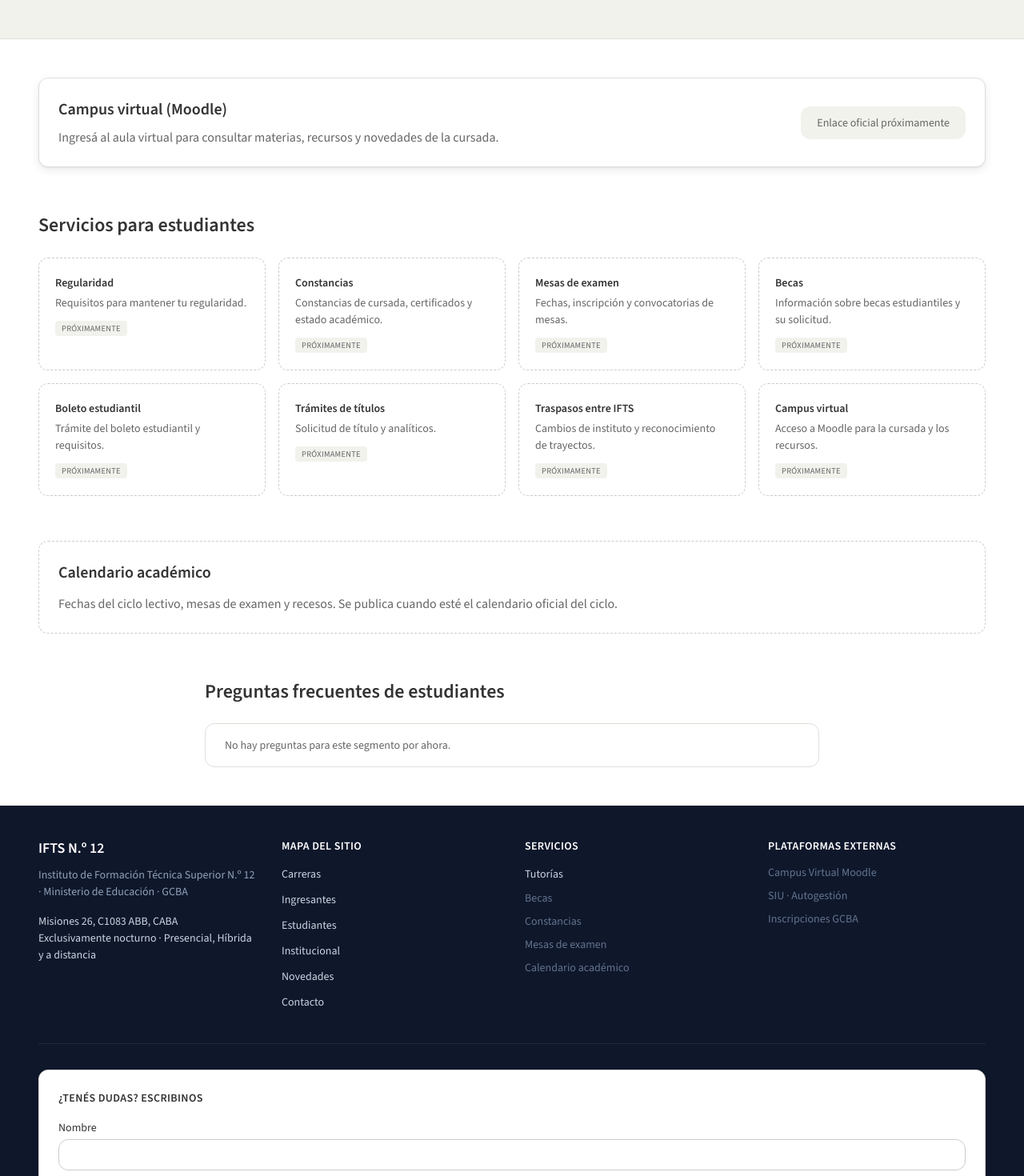
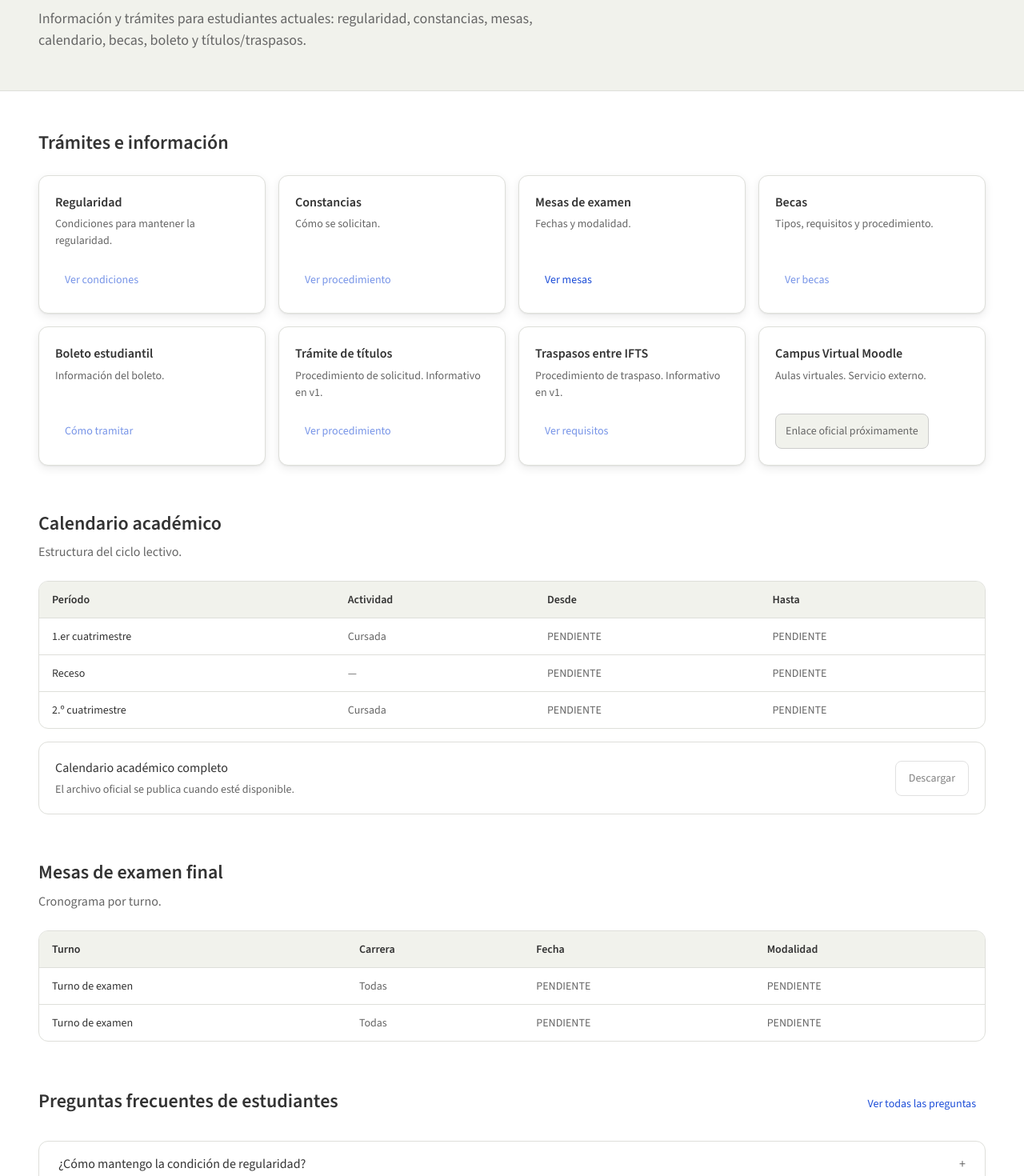
Before and after one commit to 3m1l10j4v13r4qu1n0/web_ifts12_frontend, a React (Vite) app: page /estudiantes in a window 1280 px wide. Shown: the part 300-1770 px from the top of the page at 80% size. Built offline with nearby package versions, Linux system fonts and the light colour scheme; no server answers.

Commit message:
feat(ui): se alinea la página de estudiantes al diseño del avance (T10)

```diff
--- a/src/constants/mock-data.ts
+++ b/src/constants/mock-data.ts
@@ -78,10 +78,11 @@ export const mockNoticias: Noticia[] = [
   },
 ];
 
-// Preguntas del export `10 · Preguntas frecuentes (segmentada)`, segmento Ingresantes. Las
-// respuestas oficiales están PENDIENTES (las carga Análisis Funcional; no inventar): se
-// reemplazan por el mensaje de proceso `RESPUESTA_PENDIENTE`. Las FAQ institucionales no tienen
-// tab en el diseño (quedan accesibles solo desde el buscador global del header).
+// Preguntas del export `10 · Preguntas frecuentes (segmentada)`, segmento Ingresantes, más las
+// 4 de estudiantes del export `04 · Estudiantes`. Las respuestas oficiales están PENDIENTES (las
+// carga Análisis Funcional; no inventar): se reemplazan por el mensaje de proceso
+// `RESPUESTA_PENDIENTE`. Las FAQ institucionales no tienen tab en el diseño (quedan accesibles
+// solo desde el buscador global del header).
 const RESPUESTA_PENDIENTE = 'Respuesta oficial pendiente de validación institucional.';
 
 export const mockFaqs: FaqItem[] = [
@@ -113,6 +114,30 @@ export const mockFaqs: FaqItem[] = [
     id: 'faq-ing-modalidad',
     categoria: 'ingresantes',
     pregunta: '¿Cuál es la modalidad y el horario de las carreras?',
+    respuesta: RESPUESTA_PENDIENTE,
+  },
+  {
+    id: 'faq-est-regularidad',
+    categoria: 'estudiantes',
+    pregunta: '¿Cómo mantengo la condición de regularidad?',
+    respuesta: RESPUESTA_PENDIENTE,
+  },
+  {
+    id: 'faq-est-constancia',
+    categoria: 'estudiantes',
+    pregunta: '¿Dónde solicito una constancia?',
+    respuesta: RESPUESTA_PENDIENTE,
+  },
+  {
+    id: 'faq-est-mesa',
+    categoria: 'estudiantes',
+    pregunta: '¿Cómo me presento a una mesa de examen?',
+    respuesta: RESPUESTA_PENDIENTE,
+  },
+  {
+    id: 'faq-est-campus',
+    categoria: 'estudiantes',
+    pregunta: '¿Cómo accedo al Campus Virtual?',
     respuesta: RESPUESTA_PENDIENTE,
   },
   {
--- a/src/pages/EstudiantesPage.tsx
+++ b/src/pages/EstudiantesPage.tsx
@@ -1,50 +1,114 @@
 import EncabezadoPagina from '../components/layout/EncabezadoPagina';
+import Button, { type VarianteBoton } from '../components/ui/Button';
 import FaqAcordeon from '../components/ui/FaqAcordeon';
 import { ENLACES } from '../constants/enlaces';
 import { mockFaqs } from '../constants/mock-data';
 
 const faqEstudiantes = mockFaqs.filter((item) => item.categoria === 'estudiantes');
 
-const SERVICIOS_ESTUDIANTES = [
+interface Tramite {
+  id: string;
+  titulo: string;
+  descripcion: string;
+  cta: string;
+  /** Ruta interna (`/…`) o ancla (`#…`) del CTA; `undefined` deja el botón deshabilitado. */
+  href?: string;
+  variante?: VarianteBoton;
+}
+
+/**
+ * Trámites e información del export `04 · Estudiantes`. Las descripciones son las del diseño
+ * sin las refs de requisitos (RF-07…RF-31), que quedan como anotación de código. Los destinos de
+ * cada trámite todavía no existen como página: el CTA se muestra deshabilitado salvo el de mesas,
+ * que baja a la tabla de la propia página, y el de Moodle, que es un servicio externo.
+ */
+const TRAMITES: Tramite[] = [
   {
     id: 'regularidad',
     titulo: 'Regularidad',
-    descripcion: 'Requisitos para mantener tu regularidad.',
+    descripcion: 'Condiciones para mantener la regularidad.',
+    cta: 'Ver condiciones',
   },
   {
     id: 'constancias',
     titulo: 'Constancias',
-    descripcion: 'Constancias de cursada, certificados y estado académico.',
+    descripcion: 'Cómo se solicitan.',
+    cta: 'Ver procedimiento',
   },
   {
     id: 'mesas-examen',
     titulo: 'Mesas de examen',
-    descripcion: 'Fechas, inscripción y convocatorias de mesas.',
+    descripcion: 'Fechas y modalidad.',
+    cta: 'Ver mesas',
+    href: '#mesas-de-examen-final',
   },
   {
     id: 'becas',
     titulo: 'Becas',
-    descripcion: 'Información sobre becas estudiantiles y su solicitud.',
+    descripcion: 'Tipos, requisitos y procedimiento.',
+    cta: 'Ver becas',
   },
   {
     id: 'boleto-estudiantil',
     titulo: 'Boleto estudiantil',
-    descripcion: 'Trámite del boleto estudiantil y requisitos.',
+    descripcion: 'Información del boleto.',
+    cta: 'Cómo tramitar',
   },
   {
     id: 'titulos',
-    titulo: 'Trámites de títulos',
-    descripcion: 'Solicitud de título y analíticos.',
+    titulo: 'Trámite de títulos',
+    descripcion: 'Procedimiento de solicitud. Informativo en v1.',
+    cta: 'Ver procedimiento',
   },
   {
     id: 'traspasos',
     titulo: 'Traspasos entre IFTS',
-    descripcion: 'Cambios de instituto y reconocimiento de trayectos.',
+    descripcion: 'Procedimiento de traspaso. Informativo en v1.',
+    cta: 'Ver requisitos',
   },
   {
     id: 'campus-virtual',
-    titulo: 'Campus virtual',
-    descripcion: 'Acceso a Moodle para la cursada y los recursos.',
+    titulo: 'Campus Virtual Moodle',
+    descripcion: 'Aulas virtuales. Servicio externo.',
+    cta: 'Ingresar a Moodle',
+    variante: 'secundario',
+  },
+];
+
+/**
+ * Estructura del ciclo lectivo del export `04 · Estudiantes`. Las fechas quedan PENDIENTE hasta
+ * que el instituto publique el calendario oficial: no se inventan fechas (I8 · RF-11).
+ */
+const CALENDARIO: { periodo: string; actividad: string; desde: string; hasta: string }[] = [
+  { periodo: '1.er cuatrimestre', actividad: 'Cursada', desde: 'PENDIENTE', hasta: 'PENDIENTE' },
+  { periodo: 'Receso', actividad: '—', desde: 'PENDIENTE', hasta: 'PENDIENTE' },
+  { periodo: '2.º cuatrimestre', actividad: 'Cursada', desde: 'PENDIENTE', hasta: 'PENDIENTE' },
+];
+
+/**
+ * Mesas de examen final del export: cronograma por turno (RF-09). La estructura de ejemplo del
+ * diseño se repite con todos los datos PENDIENTE.
+ */
+const MESAS_EXAMEN: {
+  id: string;
+  turno: string;
+  carrera: string;
+  fecha: string;
+  modalidad: string;
+}[] = [
+  {
+    id: 'mesa-1',
+    turno: 'Turno de examen',
+    carrera: 'Todas',
+    fecha: 'PENDIENTE',
+    modalidad: 'PENDIENTE',
+  },
+  {
+    id: 'mesa-2',
+    turno: 'Turno de examen',
+    carrera: 'Todas',
+    fecha: 'PENDIENTE',
+    modalidad: 'PENDIENTE',
   },
 ];
 
@@ -54,83 +118,191 @@ function EstudiantesPage() {
   return (
     <main className="min-h-screen">
       <EncabezadoPagina
-        eyebrow="Cursada"
+        breadcrumb={[{ etiqueta: 'Inicio', href: '/' }, { etiqueta: 'Estudiantes' }]}
+        eyebrow="Estudiantes"
         seccion="cian"
         titulo="Estudiantes"
-        descripcion="Servicios, trámites y recursos para tu cursada en el instituto."
+        descripcion="Información y trámites para estudiantes actuales: regularidad, constancias, mesas, calendario, becas, boleto y títulos/traspasos."
       />
 
       <div className="mx-auto max-w-contenido space-y-14 px-4 py-12">
-        <section
-          aria-labelledby="titulo-campus"
-          className="flex flex-col gap-4 rounded-xl border border-borde-suave bg-white p-6 shadow-suave sm:flex-row sm:items-center sm:justify-between"
+        {/*
+          Anotación del diseño (comentario UX/UI, no es copy visible): la bajada original agrega
+          "Reemplaza la propuesta 'Comunidad de alumnos' (B3)" y la nota "Información del propio
+          sitio vs. trámites externos: los enlaces con ↗ abren servicios externos (Moodle, SIU,
+          GCBA). No hay cuentas ni perfiles de estudiantes en este sitio."
+        */}
+
+        <section aria-labelledby="titulo-tramites">
+          <h2 id="titulo-tramites" className="text-2xl font-bold text-texto">
+            Trámites e información
+          </h2>
+          <ul className="mt-6 grid grid-cols-1 gap-4 sm:grid-cols-2 lg:grid-cols-4">
+            {TRAMITES.map((tramite) => {
+              const esMoodle = tramite.id === 'campus-virtual';
+
+              return (
+                <li
+                  key={tramite.id}
+                  className="flex flex-col rounded-xl border border-borde-suave bg-white p-5 shadow-suave"
                 >
-          <div>
-            <h2 id="titulo-campus" className="text-xl font-semibold text-texto">
-              Campus virtual (Moodle)
-            </h2>
-            <p className="mt-2 text-texto-suave">
-              Ingresá al aula virtual para consultar materias, recursos y novedades de la cursada.
-            </p>
-          </div>
-          {campusDisponible ? (
-            <a
-              href={ENLACES.moodle}
-              rel="noopener noreferrer"
-              className="inline-flex shrink-0 items-center justify-center rounded-lg bg-acento-600 px-5 py-2.5 text-sm font-medium text-white transition-colors hover:bg-acento-700"
-            >
-              Ingresar al campus virtual
-            </a>
+                  <h3 className="text-base font-semibold text-texto">{tramite.titulo}</h3>
+                  <p className="mt-1 flex-1 text-sm text-texto-suave">{tramite.descripcion}</p>
+                  <div className="mt-4">
+                    {esMoodle ? (
+                      campusDisponible ? (
+                        <Button variante="secundario" tamano="sm" href={ENLACES.moodle}>
+                          {tramite.cta}
+                        </Button>
                       ) : (
                         <span
                           aria-disabled="true"
-              className="inline-flex shrink-0 cursor-default items-center rounded-lg bg-fondo px-5 py-2.5 text-sm font-medium text-texto-suave"
+                          className="inline-flex min-h-11 items-center rounded-md border border-borde bg-fondo px-3 text-sm font-medium text-texto-suave"
                         >
                           Enlace oficial próximamente
                         </span>
+                      )
+                    ) : (
+                      <Button
+                        variante={tramite.variante ?? 'fantasma'}
+                        tamano="sm"
+                        href={tramite.href}
+                        disabled={tramite.href === undefined}
+                      >
+                        {tramite.cta}
+                      </Button>
                     )}
-        </section>
-
-        <section aria-labelledby="titulo-servicios">
-          <h2 id="titulo-servicios" className="text-2xl font-bold text-texto">
-            Servicios para estudiantes
-          </h2>
-          <ul className="mt-6 grid grid-cols-1 gap-4 sm:grid-cols-2 lg:grid-cols-4">
-            {SERVICIOS_ESTUDIANTES.map((servicio) => (
-              <li
-                key={servicio.id}
-                aria-disabled="true"
-                className="rounded-xl border border-dashed border-borde bg-white p-5"
-              >
-                <h3 className="text-sm font-semibold text-texto">{servicio.titulo}</h3>
-                <p className="mt-1 text-sm text-texto-suave">{servicio.descripcion}</p>
-                <span className="mt-3 inline-block rounded bg-fondo px-2 py-0.5 text-[0.65rem] font-medium uppercase tracking-wide text-texto-suave">
-                  Próximamente
-                </span>
+                  </div>
                 </li>
-            ))}
+              );
+            })}
           </ul>
         </section>
 
-        <section
-          aria-labelledby="titulo-calendario"
-          className="rounded-xl border border-dashed border-borde bg-white p-6"
-        >
-          <h2 id="titulo-calendario" className="text-xl font-semibold text-texto">
+        <section aria-labelledby="titulo-calendario">
+          <h2 id="titulo-calendario" className="text-2xl font-bold text-texto">
             Calendario académico
           </h2>
-          <p className="mt-3 text-texto-suave">
-            Fechas del ciclo lectivo, mesas de examen y recesos. Se publica cuando esté el
-            calendario oficial del ciclo.
+          {/*
+            Anotación del diseño (comentario UX/UI, no es copy visible):
+            "Estructura del ciclo lectivo (RF-11). Sin fechas inventadas (I8)."
+          */}
+          <p className="mt-2 text-texto-suave">Estructura del ciclo lectivo.</p>
+
+          <div className="mt-6 overflow-x-auto rounded-xl border border-borde-suave bg-white">
+            <table className="w-full border-collapse text-left text-sm">
+              <caption className="sr-only">Estructura del ciclo lectivo</caption>
+              <thead className="bg-fondo">
+                <tr>
+                  <th scope="col" className="px-4 py-3 font-semibold text-texto">
+                    Período
+                  </th>
+                  <th scope="col" className="px-4 py-3 font-semibold text-texto">
+                    Actividad
+                  </th>
+                  <th scope="col" className="px-4 py-3 font-semibold text-texto">
+                    Desde
+                  </th>
+                  <th scope="col" className="px-4 py-3 font-semibold text-texto">
+                    Hasta
+                  </th>
+                </tr>
+              </thead>
+              <tbody>
+                {CALENDARIO.map((fila) => (
+                  <tr key={fila.periodo} className="border-t border-borde-suave">
+                    <th scope="row" className="px-4 py-3 align-top font-medium text-texto">
+                      {fila.periodo}
+                    </th>
+                    <td className="px-4 py-3 align-top text-texto-suave">{fila.actividad}</td>
+                    <td className="px-4 py-3 align-top text-texto-suave">{fila.desde}</td>
+                    <td className="px-4 py-3 align-top text-texto-suave">{fila.hasta}</td>
+                  </tr>
+                ))}
+              </tbody>
+            </table>
+          </div>
+
+          {/*
+            Anotación del diseño (comentario UX/UI, no es copy visible):
+            "Calendario académico completo · Archivo oficial PENDIENTE · PDF" + botón "Descargar".
+            El PDF todavía no existe en el backend ni en el Drive validado.
+          */}
+          <div className="mt-4 flex flex-col gap-3 rounded-xl border border-borde-suave bg-white p-5 sm:flex-row sm:items-center sm:justify-between">
+            <div>
+              <p className="font-medium text-texto">Calendario académico completo</p>
+              <p className="mt-1 text-sm text-texto-suave">
+                El archivo oficial se publica cuando esté disponible.
               </p>
+            </div>
+            <Button variante="secundario" disabled>
+              Descargar
+            </Button>
+          </div>
         </section>
 
-        <section aria-labelledby="titulo-faq" className="mx-auto max-w-3xl">
+        <section id="mesas-de-examen-final" aria-labelledby="titulo-mesas">
+          <h2 id="titulo-mesas" className="text-2xl font-bold text-texto">
+            Mesas de examen final
+          </h2>
+          {/*
+            Anotación del diseño (comentario UX/UI, no es copy visible):
+            "Cronograma por turno (RF-09)." La estructura de ejemplo se publica con datos
+            PENDIENTE hasta que el instituto confirme el cronograma.
+          */}
+          <p className="mt-2 text-texto-suave">Cronograma por turno.</p>
+
+          <div className="mt-6 overflow-x-auto rounded-xl border border-borde-suave bg-white">
+            <table className="w-full border-collapse text-left text-sm">
+              <caption className="sr-only">Cronograma de mesas de examen final</caption>
+              <thead className="bg-fondo">
+                <tr>
+                  <th scope="col" className="px-4 py-3 font-semibold text-texto">
+                    Turno
+                  </th>
+                  <th scope="col" className="px-4 py-3 font-semibold text-texto">
+                    Carrera
+                  </th>
+                  <th scope="col" className="px-4 py-3 font-semibold text-texto">
+                    Fecha
+                  </th>
+                  <th scope="col" className="px-4 py-3 font-semibold text-texto">
+                    Modalidad
+                  </th>
+                </tr>
+              </thead>
+              <tbody>
+                {MESAS_EXAMEN.map((fila) => (
+                  <tr key={fila.id} className="border-t border-borde-suave">
+                    <th scope="row" className="px-4 py-3 align-top font-medium text-texto">
+                      {fila.turno}
+                    </th>
+                    <td className="px-4 py-3 align-top text-texto-suave">{fila.carrera}</td>
+                    <td className="px-4 py-3 align-top text-texto-suave">{fila.fecha}</td>
+                    <td className="px-4 py-3 align-top text-texto-suave">{fila.modalidad}</td>
+                  </tr>
+                ))}
+              </tbody>
+            </table>
+          </div>
+        </section>
+
+        <section aria-labelledby="titulo-faq">
+          <div className="flex flex-wrap items-baseline justify-between gap-3">
             <h2 id="titulo-faq" className="text-2xl font-bold text-texto">
               Preguntas frecuentes de estudiantes
             </h2>
+            <Button variante="fantasma" tamano="sm" href="/faq">
+              Ver todas las preguntas
+            </Button>
+          </div>
+          {/*
+            Anotación del diseño (comentario UX/UI, no es copy visible):
+            "FAQ específica (RF-14). Respuestas oficiales PENDIENTES." Las respuestas se muestran
+            como mensaje de proceso desde la T7.
+          */}
           <div className="mt-6">
-            <FaqAcordeon items={faqEstudiantes} />
+            <FaqAcordeon items={faqEstudiantes} mostrarCategoria={false} />
           </div>
         </section>
       </div>
```
Also changed, not shown: 2 other files (tests, documents, lock files or other folders). Lines whose indentation alone changed are shown as unchanged.
